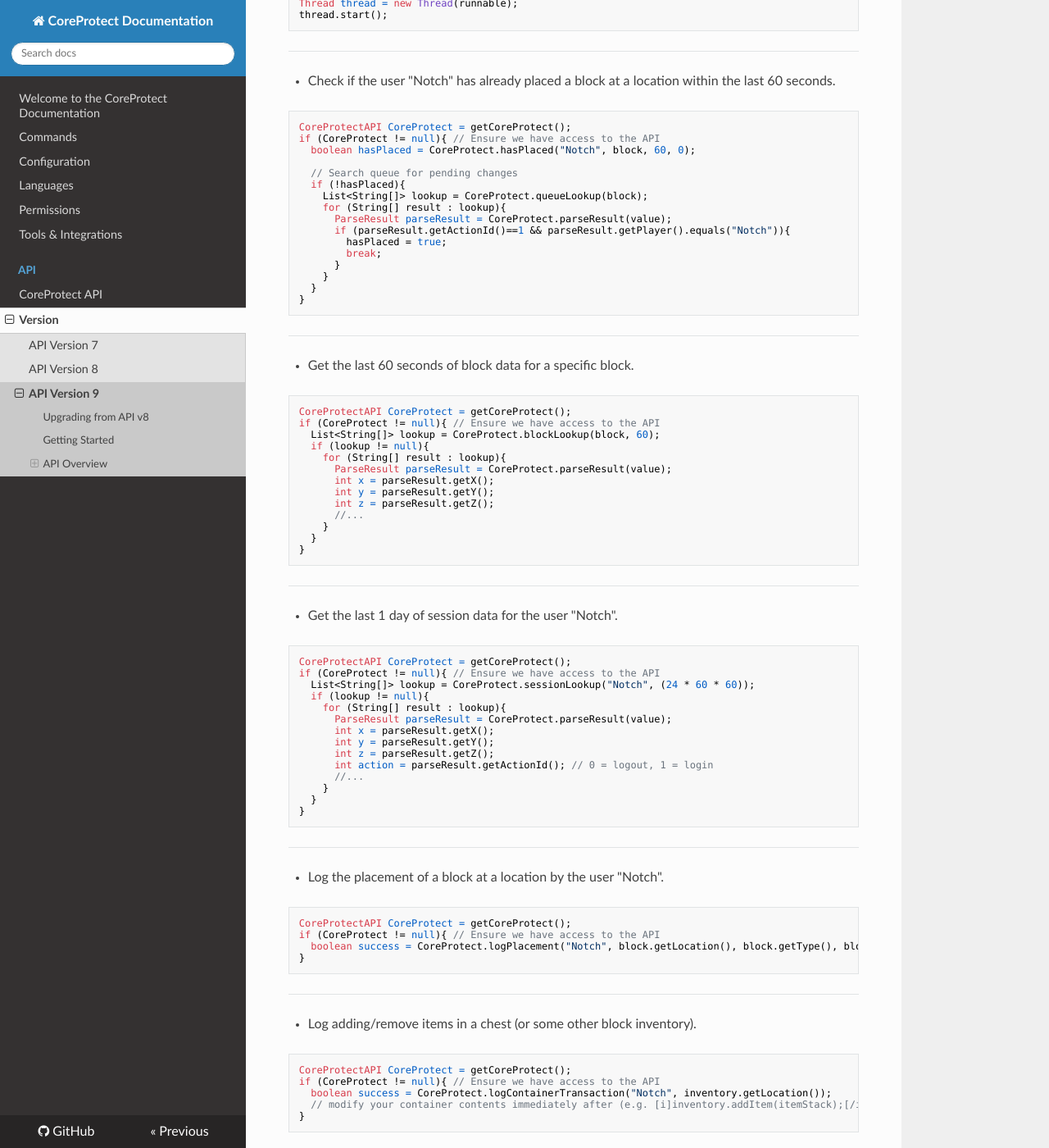
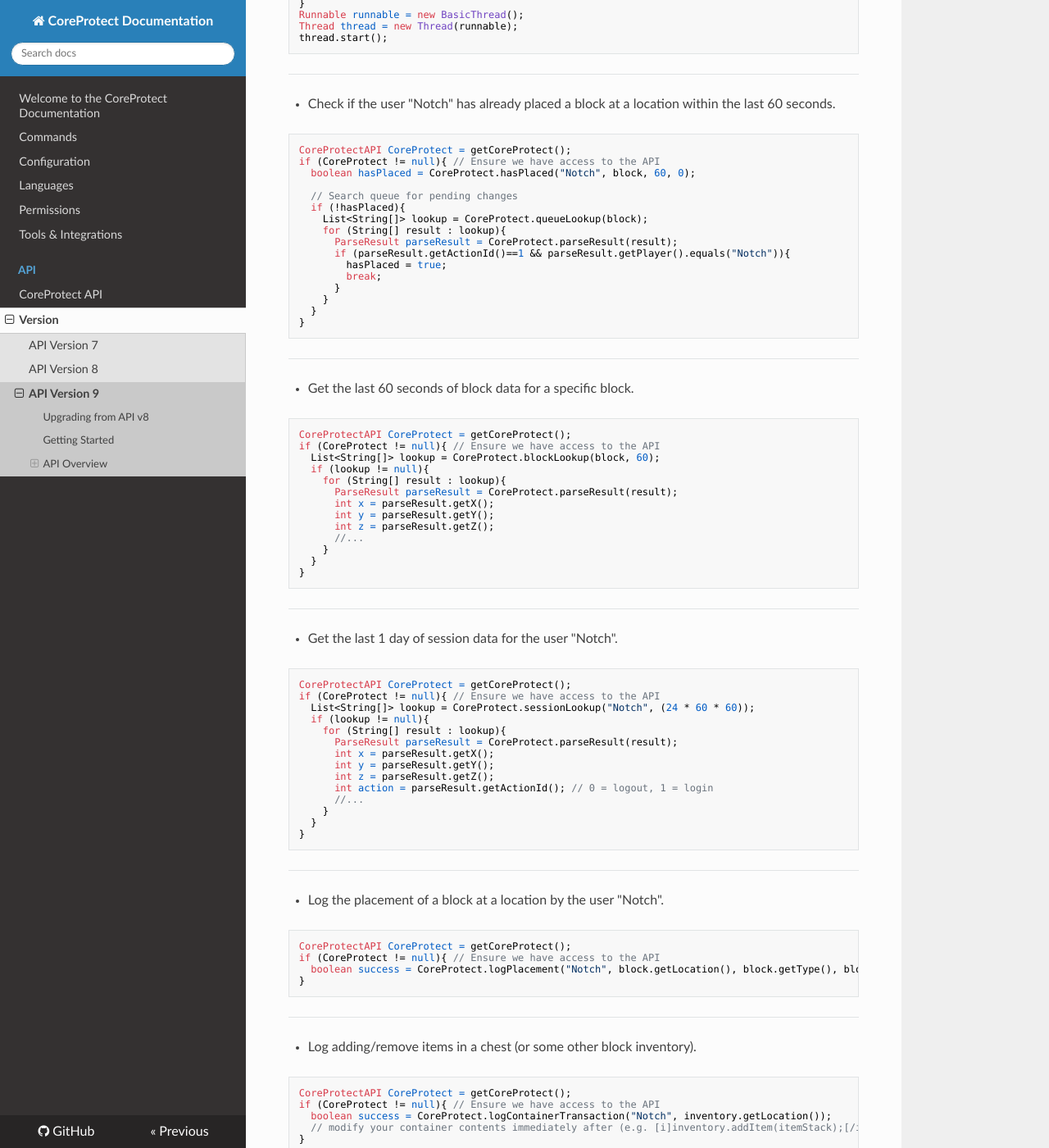
Before and after one commit to PlayPro/CoreProtect, an MkDocs documentation site: the page built from docs/api/version/v9.md, in a window 1280 px wide and 1400 px high, scrolled down 8330 px. Shown: the whole window at 82% size. Built offline with MkDocs 1.6.1, drawn with Linux system fonts in a browser that asks for light colours; nearby versions of some CDN libraries; some of the changed text lies outside the part shown.

```diff
--- a/docs/api/version/v9.md
+++ b/docs/api/version/v9.md
@@ -404,7 +406,7 @@ if (CoreProtect != null){ // Ensure we have access to the API
   if (!hasPlaced){
     List<String[]> lookup = CoreProtect.queueLookup(block);
     for (String[] result : lookup){
-      ParseResult parseResult = CoreProtect.parseResult(value);
+      ParseResult parseResult = CoreProtect.parseResult(result);
       if (parseResult.getActionId()==1 && parseResult.getPlayer().equals("Notch")){
         hasPlaced = true;
         break;
@@ -423,7 +425,7 @@ if (CoreProtect != null){ // Ensure we have access to the API
   List<String[]> lookup = CoreProtect.blockLookup(block, 60);
   if (lookup != null){
     for (String[] result : lookup){
-      ParseResult parseResult = CoreProtect.parseResult(value);
+      ParseResult parseResult = CoreProtect.parseResult(result);
       int x = parseResult.getX();
       int y = parseResult.getY();
       int z = parseResult.getZ();
@@ -442,7 +444,7 @@ if (CoreProtect != null){ // Ensure we have access to the API
   List<String[]> lookup = CoreProtect.sessionLookup("Notch", (24 * 60 * 60));
   if (lookup != null){
     for (String[] result : lookup){
-      ParseResult parseResult = CoreProtect.parseResult(value);
+      ParseResult parseResult = CoreProtect.parseResult(result);
       int x = parseResult.getX();
       int y = parseResult.getY();
       int z = parseResult.getZ();
```
Also changed, not shown: other parts of docs/api/version/v9.md (+2 -0 lines), docs/api/version/v7.md (+1 -1 lines), docs/api/version/v8.md (+1 -1 lines).
